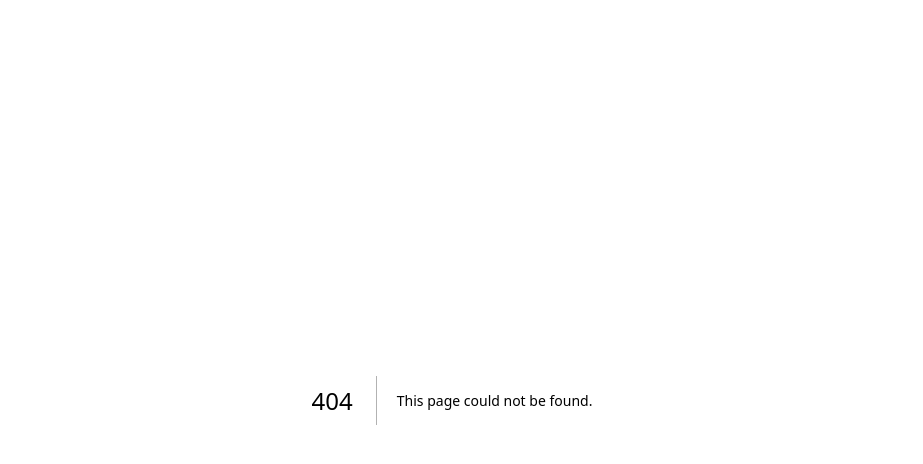
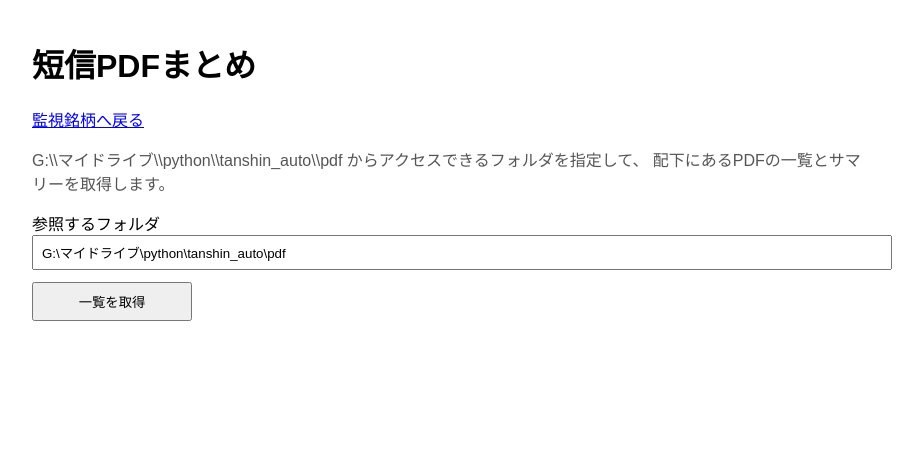
Before and after one commit to yasokf/investing-disclosure-watch, a Next.js app: page /tanshin-summary in a window 1280 px wide. Before the commit this address had no page. Shown: the top 464 px of the page, without its empty margins (188-1111 px from the left). Built offline with nearby package versions, Linux system fonts and the light colour scheme.

Commit message:
Add tanshin PDF summary view

```diff
--- /dev/null
+++ b/pages/api/tanshin-summary.js
@@ -0,0 +1,74 @@
+const fs = require('fs/promises');
+const path = require('path');
+
+const MAX_FILES = 500;
+
+const formatEntry = (entryPath, stats) => ({
+  path: entryPath,
+  name: path.basename(entryPath),
+  size: stats.size,
+  mtime: stats.mtime
+});
+
+const collectPdfFiles = async (rootPath) => {
+  const results = [];
+  const queue = [rootPath];
+
+  while (queue.length > 0 && results.length < MAX_FILES) {
+    const currentDir = queue.shift();
+    const entries = await fs.readdir(currentDir, { withFileTypes: true });
+
+    for (const entry of entries) {
+      if (results.length >= MAX_FILES) {
+        break;
+      }
+
+      const fullPath = path.join(currentDir, entry.name);
+
+      if (entry.isDirectory()) {
+        queue.push(fullPath);
+        continue;
+      }
+
+      if (entry.isFile() && entry.name.toLowerCase().endsWith('.pdf')) {
+        const stats = await fs.stat(fullPath);
+        results.push(formatEntry(fullPath, stats));
+      }
+    }
+  }
+
+  return results;
+};
+
+export default async function handler(req, res) {
+  if (req.method !== 'POST') {
+    res.status(405).json({ error: 'method not allowed' });
+    return;
+  }
+
+  const { path: targetPath } = req.body || {};
+
+  if (!targetPath || typeof targetPath !== 'string') {
+    res.status(400).json({ error: 'path is required' });
+    return;
+  }
+
+  try {
+    await fs.access(targetPath);
+    const files = await collectPdfFiles(targetPath);
+    const totalSize = files.reduce((sum, file) => sum + file.size, 0);
+
+    res.status(200).json({
+      path: targetPath,
+      totalCount: files.length,
+      totalSize,
+      maxFiles: MAX_FILES,
+      items: files
+    });
+  } catch (error) {
+    res.status(500).json({
+      error: 'failed to read path',
+      detail: error.message
+    });
+  }
+}
--- a/pages/disclosures.js
+++ b/pages/disclosures.js
@@ -19,6 +19,8 @@ export default function DisclosureListPage() {
       <h1>開示一覧</h1>
       <p>
         <Link href="/watchlist">監視銘柄へ戻る</Link>
+        {' | '}
+        <Link href="/tanshin-summary">短信PDFまとめへ</Link>
       </p>
       {items.length === 0 ? (
         <p>開示データがありません。</p>
--- /dev/null
+++ b/pages/tanshin-summary.js
@@ -0,0 +1,127 @@
+import { useState } from 'react';
+import Link from 'next/link';
+
+const formatBytes = (bytes) => {
+  if (!bytes) {
+    return '0 B';
+  }
+  const units = ['B', 'KB', 'MB', 'GB'];
+  const index = Math.min(Math.floor(Math.log(bytes) / Math.log(1024)), units.length - 1);
+  const value = bytes / Math.pow(1024, index);
+  return `${value.toFixed(1)} ${units[index]}`;
+};
+
+export default function TanshinSummaryPage() {
+  const [targetPath, setTargetPath] = useState('G:\\マイドライブ\\python\\tanshin_auto\\pdf');
+  const [loading, setLoading] = useState(false);
+  const [error, setError] = useState('');
+  const [summary, setSummary] = useState(null);
+
+  const handleSubmit = async (event) => {
+    event.preventDefault();
+    setLoading(true);
+    setError('');
+    setSummary(null);
+
+    try {
+      const res = await fetch('/api/tanshin-summary', {
+        method: 'POST',
+        headers: { 'Content-Type': 'application/json' },
+        body: JSON.stringify({ path: targetPath })
+      });
+
+      const data = await res.json();
+      if (!res.ok) {
+        setError(data.error || '読み込みに失敗しました');
+        return;
+      }
+
+      setSummary(data);
+    } catch (fetchError) {
+      setError(fetchError.message);
+    } finally {
+      setLoading(false);
+    }
+  };
+
+  return (
+    <main style={{ maxWidth: 840, margin: '40px auto', fontFamily: 'sans-serif' }}>
+      <h1>短信PDFまとめ</h1>
+      <p>
+        <Link href="/watchlist">監視銘柄へ戻る</Link>
+      </p>
+      <p style={{ color: '#555' }}>
+        G:\\マイドライブ\\python\\tanshin_auto\\pdf からアクセスできるフォルダを指定して、
+        配下にあるPDFの一覧とサマリーを取得します。
+      </p>
+
+      <form onSubmit={handleSubmit} style={{ display: 'grid', gap: 12, marginBottom: 24 }}>
+        <label>
+          参照するフォルダ
+          <input
+            type="text"
+            value={targetPath}
+            onChange={(event) => setTargetPath(event.target.value)}
+            style={{ display: 'block', width: '100%', padding: 8 }}
+          />
+        </label>
+        <button type="submit" style={{ padding: '8px 16px', width: 160 }} disabled={loading}>
+          {loading ? '読み込み中...' : '一覧を取得'}
+        </button>
+      </form>
+
+      {error ? <p style={{ color: 'crimson' }}>{error}</p> : null}
+
+      {summary ? (
+        <section>
+          <h2>サマリー</h2>
+          <ul>
+            <li>対象パス: {summary.path}</li>
+            <li>PDF件数: {summary.totalCount}</li>
+            <li>合計サイズ: {formatBytes(summary.totalSize)}</li>
+            {summary.totalCount >= summary.maxFiles ? (
+              <li style={{ color: '#b45309' }}>
+                最大 {summary.maxFiles} 件まで表示しています。
+              </li>
+            ) : null}
+          </ul>
+
+          {summary.items.length === 0 ? (
+            <p>PDFが見つかりませんでした。</p>
+          ) : (
+            <table style={{ width: '100%', borderCollapse: 'collapse' }}>
+              <thead>
+                <tr>
+                  <th style={{ textAlign: 'left', borderBottom: '1px solid #ccc', padding: 8 }}>
+                    ファイル名
+                  </th>
+                  <th style={{ textAlign: 'left', borderBottom: '1px solid #ccc', padding: 8 }}>
+                    パス
+                  </th>
+                  <th style={{ textAlign: 'right', borderBottom: '1px solid #ccc', padding: 8 }}>
+                    サイズ
+                  </th>
+                  <th style={{ textAlign: 'left', borderBottom: '1px solid #ccc', padding: 8 }}>
+                    更新日
+                  </th>
+                </tr>
+              </thead>
+              <tbody>
+                {summary.items.map((item) => (
+                  <tr key={item.path}>
+                    <td style={{ padding: 8 }}>{item.name}</td>
+                    <td style={{ padding: 8, wordBreak: 'break-all' }}>{item.path}</td>
+                    <td style={{ padding: 8, textAlign: 'right' }}>{formatBytes(item.size)}</td>
+                    <td style={{ padding: 8 }}>
+                      {item.mtime ? new Date(item.mtime).toLocaleString() : '-'}
+                    </td>
+                  </tr>
+                ))}
+              </tbody>
+            </table>
+          )}
+        </section>
+      ) : null}
+    </main>
+  );
+}
--- a/pages/watchlist.js
+++ b/pages/watchlist.js
@@ -49,6 +49,8 @@ export default function WatchlistPage() {
       <h1>監視銘柄の登録</h1>
       <p>
         <Link href="/disclosures">開示一覧へ</Link>
+        {' | '}
+        <Link href="/tanshin-summary">短信PDFまとめへ</Link>
       </p>
       <form onSubmit={addItem} style={{ display: 'grid', gap: 12, marginBottom: 24 }}>
         <label>
```
